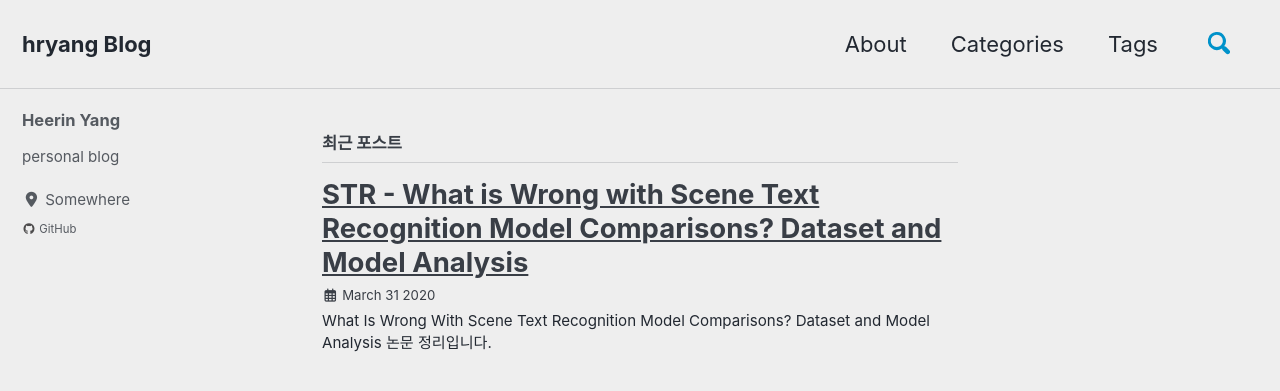
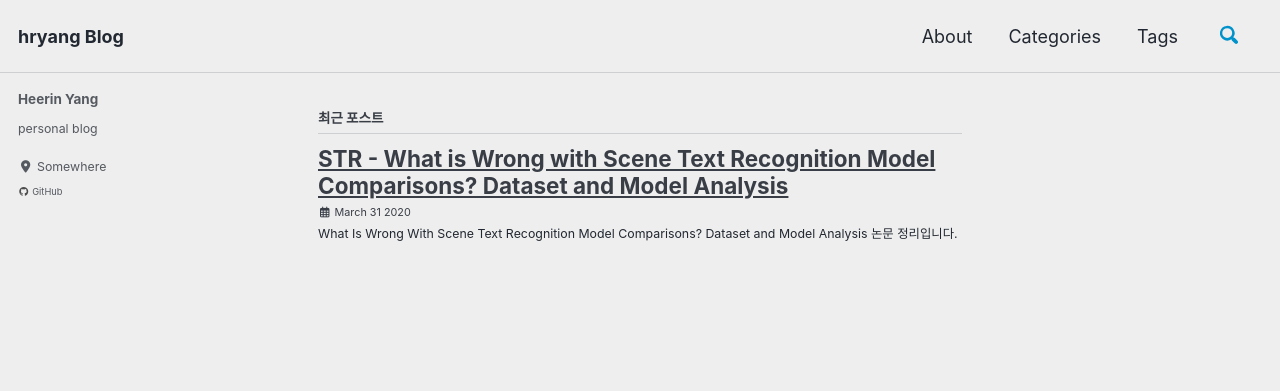
Before and after one commit to hryang06/hryang06.github.io, a Jekyll site: the page built from index.html, in a window 1280 px wide and 900 px high. Shown: the top 391 px of the window. Built offline with Jekyll 4.4.1, drawn with Linux system fonts in a browser that asks for light colours; cached includes are drawn as plain includes; nearby versions of some CDN libraries; the list of posts is cut into pages by our own code.

Commit message:
Modify font size in main.scss

```diff
--- a/assets/css/main.scss
+++ b/assets/css/main.scss
@@ -6,3 +6,20 @@
 
 @import "minimal-mistakes/skins/{{ site.minimal_mistakes_skin | default: 'default' }}"; // skin
 @import "minimal-mistakes"; // main partials
+
+
+// https://github.com/mmistakes/minimal-mistakes/issues/1219
+html {
+    font-size: 12px; // originally 16px
+    @include breakpoint($medium) {
+        font-size: 14px; // originally 18px
+    }
+
+    @include breakpoint($large) {
+        font-size: 16px; // originally 20px
+    }
+
+    @include breakpoint($x-large) {
+        font-size: 18px; // originally 22px
+    }
+}
```
